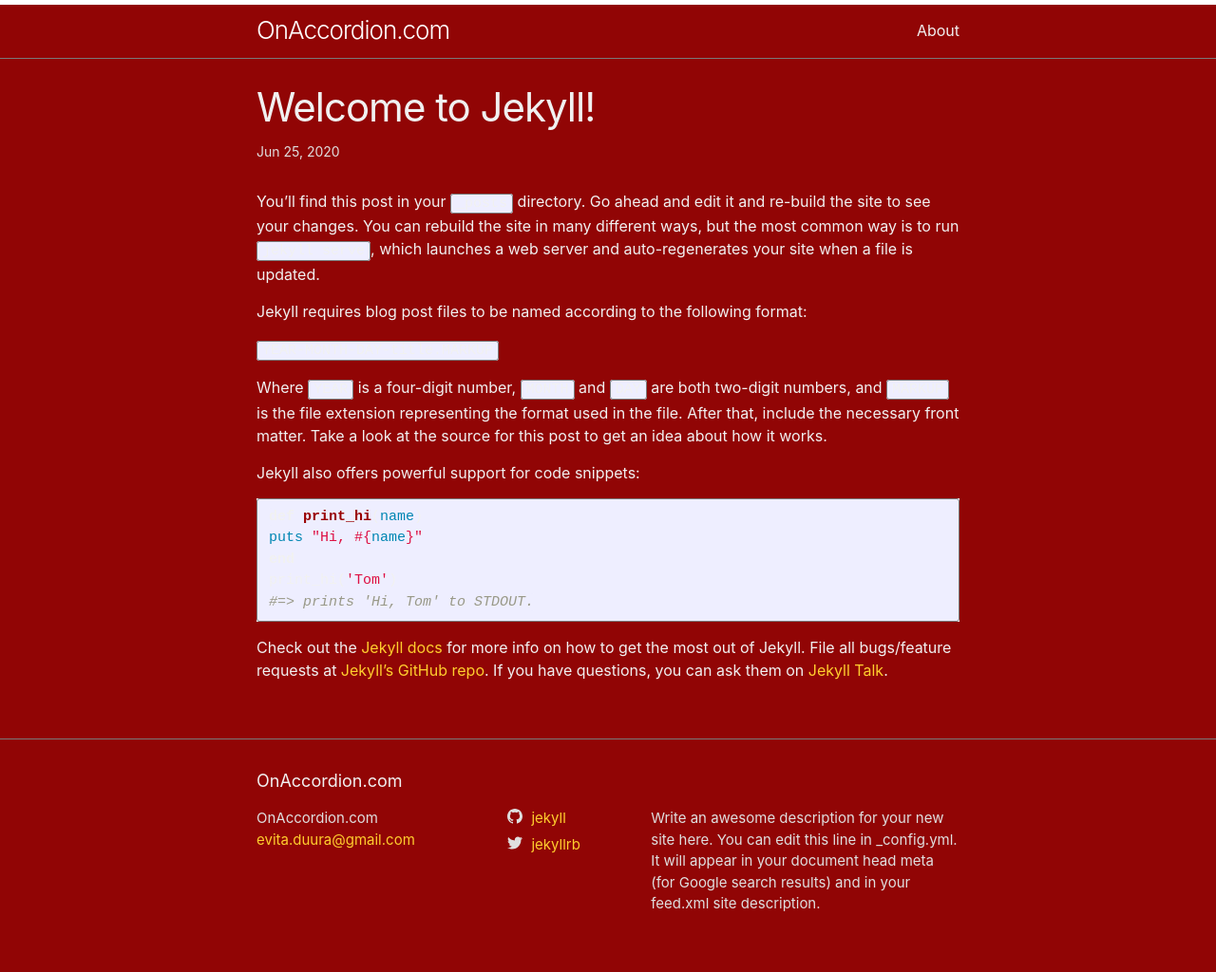
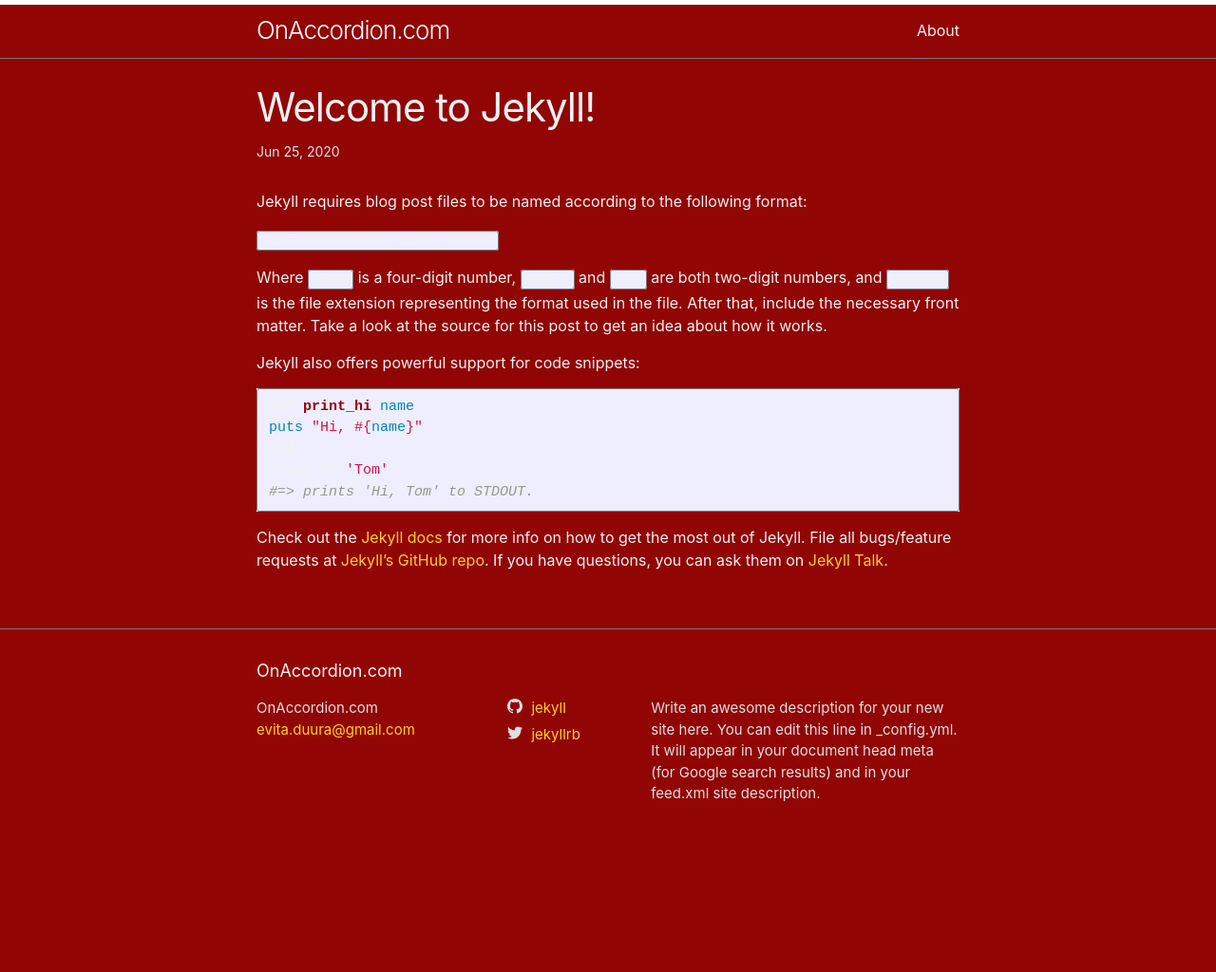
Before and after one commit to CoreteamEU/onaccordion, a Jekyll site: the page built from _posts/2020-06-25-welcome-to-jekyll.markdown, in a window 1280 px wide. Shown: the whole page at 95% size. Built offline with Jekyll 4.4.1, drawn with Linux system fonts in a browser that asks for light colours; after the commit the page ends 908 px from its top, so only the background shows below that.

Commit message:
just commit

```diff
--- a/_posts/2020-06-25-welcome-to-jekyll.markdown
+++ b/_posts/2020-06-25-welcome-to-jekyll.markdown
@@ -4,8 +4,6 @@
 date: 2020-06-25 23:16:09 +0300
 categories: jekyll update
 ---
-
-You’ll find this post in your `_posts` directory. Go ahead and edit it and re-build the site to see your changes. You can rebuild the site in many different ways, but the most common way is to run `jekyll serve`, which launches a web server and auto-regenerates your site when a file is updated.
 
 Jekyll requires blog post files to be named according to the following format:
 
```
